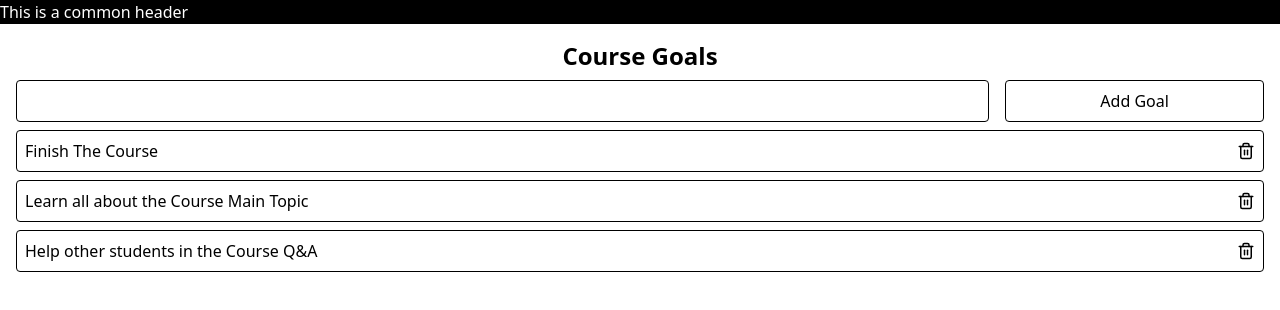
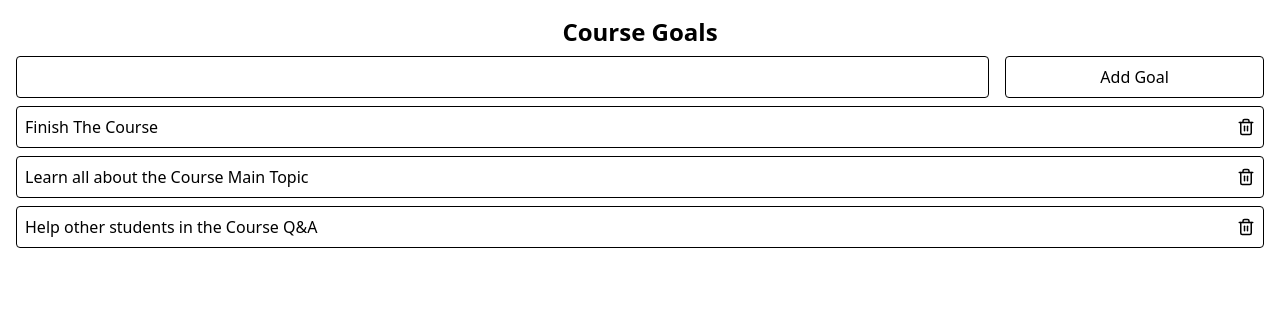
Before and after one commit to Earlssu/MERN_FS_Project, a React (Vite) app in the folder apps/client/: page / in a window 1280 px wide. Shown: the top 310 px of the page. Built offline with nearby package versions, Linux system fonts and the light colour scheme.

Commit message:
[Misc]CommonHeader -> MainHeader

```diff
--- a/apps/client/src/layouts/MainLayout.tsx
+++ b/apps/client/src/layouts/MainLayout.tsx
@@ -1,10 +1,10 @@
 import { Outlet } from 'react-router-dom';
-import CommonHeader from '@/shared/components/CommonHeader.tsx';
+import MainHeader from '@/shared/components/MainHeader.tsx';
 
 const MainLayout = () => {
   return (
     <div>
-      <CommonHeader />
+      <MainHeader />
       <main>
         <Outlet />
       </main>
--- a/apps/client/src/shared/components/CommonHeader.tsx
+++ /dev/null
@@ -1,5 +0,0 @@
-const CommonHeader = () => {
-  return <header className={'bg-black text-white'}>This is a common header</header>;
-};
-
-export default CommonHeader;
--- /dev/null
+++ b/apps/client/src/shared/components/MainHeader.tsx
@@ -0,0 +1,14 @@
+const MainHeader = () => {
+  return (
+    <header className={'bg-black text-white'}>
+      <ul>
+        <li></li>
+        <li></li>
+        <li></li>
+        <li></li>
+      </ul>
+    </header>
+  );
+};
+
+export default MainHeader;
```
